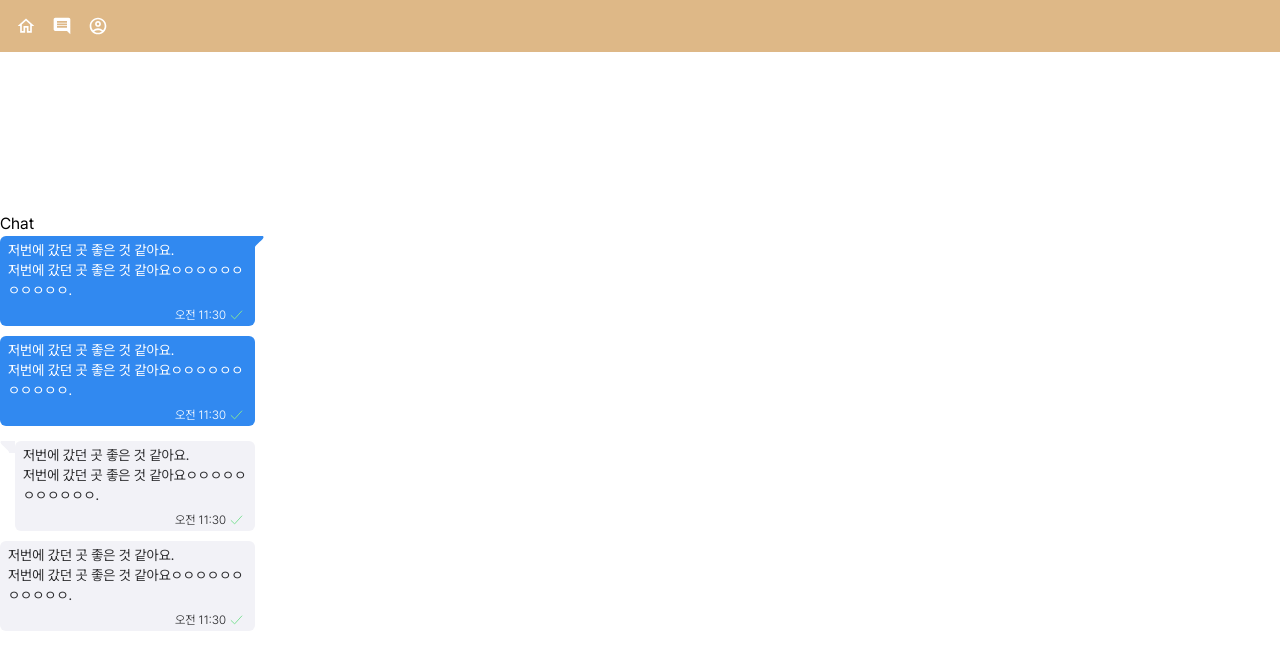
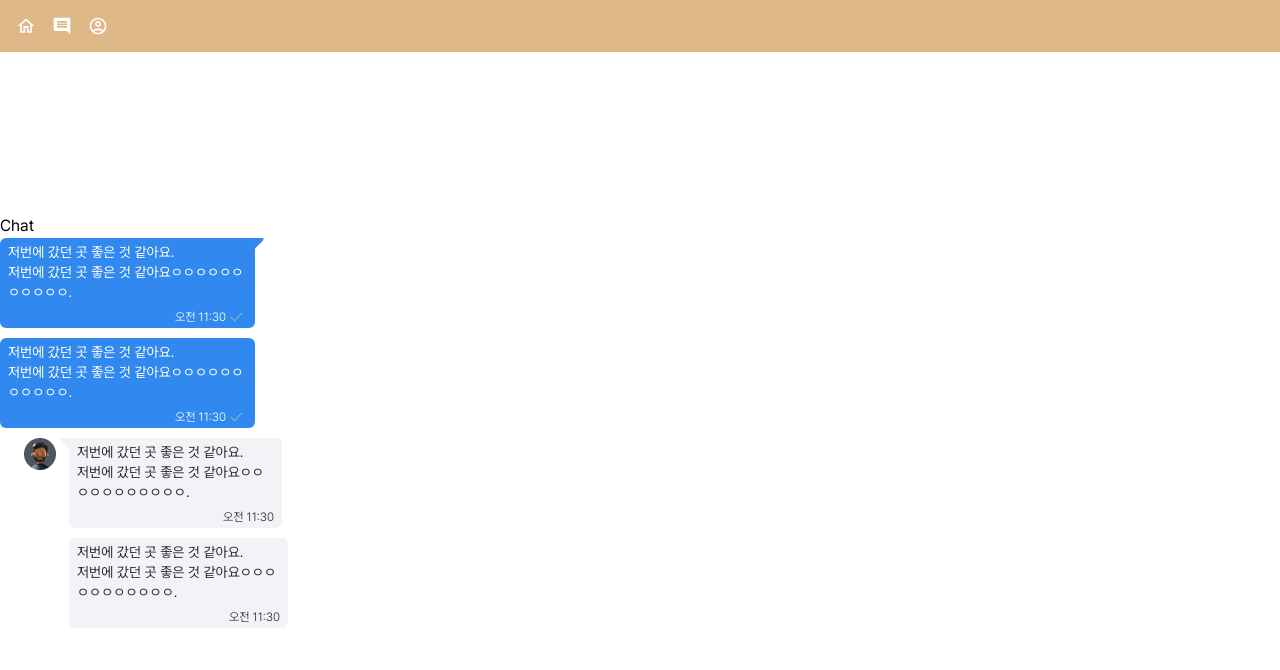
Before and after one commit to DevKor-github/onboarding-team2-fe, a React (Vite) app: page /chat in a window 1280 px wide. Shown: the top 670 px of the page. Built offline with nearby package versions, Linux system fonts and the light colour scheme; no server answers.

Commit message:
feat: MessageBubbleOther 컴포넌트 구현 - Avatar 컴포넌트 추가

```diff
--- /dev/null
+++ b/src/components/Avatar/Avatar.tsx
@@ -0,0 +1,7 @@
+import './avatar.css';
+
+function Avatar() {
+  return <img src="src/assets/avatar.png" className="avatar" />;
+}
+
+export default Avatar;
--- /dev/null
+++ b/src/components/Avatar/avatar.css
@@ -0,0 +1,4 @@
+.avatar {
+  width: 32px;
+  height: 32px;
+}
--- a/src/components/MessageBubble/MessageBubbleOther.tsx
+++ b/src/components/MessageBubble/MessageBubbleOther.tsx
@@ -1,20 +1,20 @@
+import Avatar from '../Avatar/Avatar';
 import './messageBubble.css';
 
 interface MessageBubbleSelfProps {
   message: string;
   time: string;
-  isRead: boolean;
 }
 
-function MessageBubbleOther({ message, time, isRead }: MessageBubbleSelfProps) {
+function MessageBubbleOther({ message, time }: MessageBubbleSelfProps) {
   return (
     <div className="message-bubble-container">
+      <Avatar />
       <img src="src/assets/BubbleTipOther.svg" className="bubble-tip" />
       <div className="message-bubble">
         <p className="message-text">{message}</p>
         <div className="message-time">
           <p>{time}</p>
-          {isRead && <img src="src/assets/ReadCheck.svg" />}
         </div>
       </div>
     </div>
--- a/src/components/MessageBubble/messageBubble.css
+++ b/src/components/MessageBubble/messageBubble.css
@@ -1,8 +1,15 @@
 .message-bubble-container {
   display: inline-flex;
   max-width: 288px;
+  align-items: start;
+}
+
+.message-area-self .message-bubble-container {
   padding: 0 33px 10px 0;
-  align-items: start;
+}
+
+.message-area-other .message-bubble-container {
+  padding: 0 0 10px 69px;
 }
 
 .message-bubble {
@@ -70,19 +77,29 @@
   right: 0;
 }
 
-.message-area-other .bubble-tip {
-  left: 0;
-  right: 6px;
+.message-area-other .message-bubble-container:first-child .message-bubble {
+  position: relative;
+  left: -6px;
+  right: 0;
 }
 
 .message-area-self .message-bubble-container:not(:first-child) .bubble-tip {
   display: none;
 }
 
-.message-area-other .message-bubble-container:not(:first-child) .bubble-tip {
+.message-area-other .message-bubble-container:not(:first-child) .bubble-tip,
+.message-area-other .message-bubble-container:not(:first-child) .avatar {
   display: none;
 }
 
 .message-area-self .message-bubble-container:first-child {
   padding: 0 18px 10px 0;
 }
+
+.message-area-other .message-bubble-container:first-child {
+  padding: 0 0 10px 24px;
+}
+
+.message-area-other .message-bubble-container:first-child .avatar {
+  margin-right: 4px;
+}
```
Also changed, not shown: src/assets/avatar.png (added).
